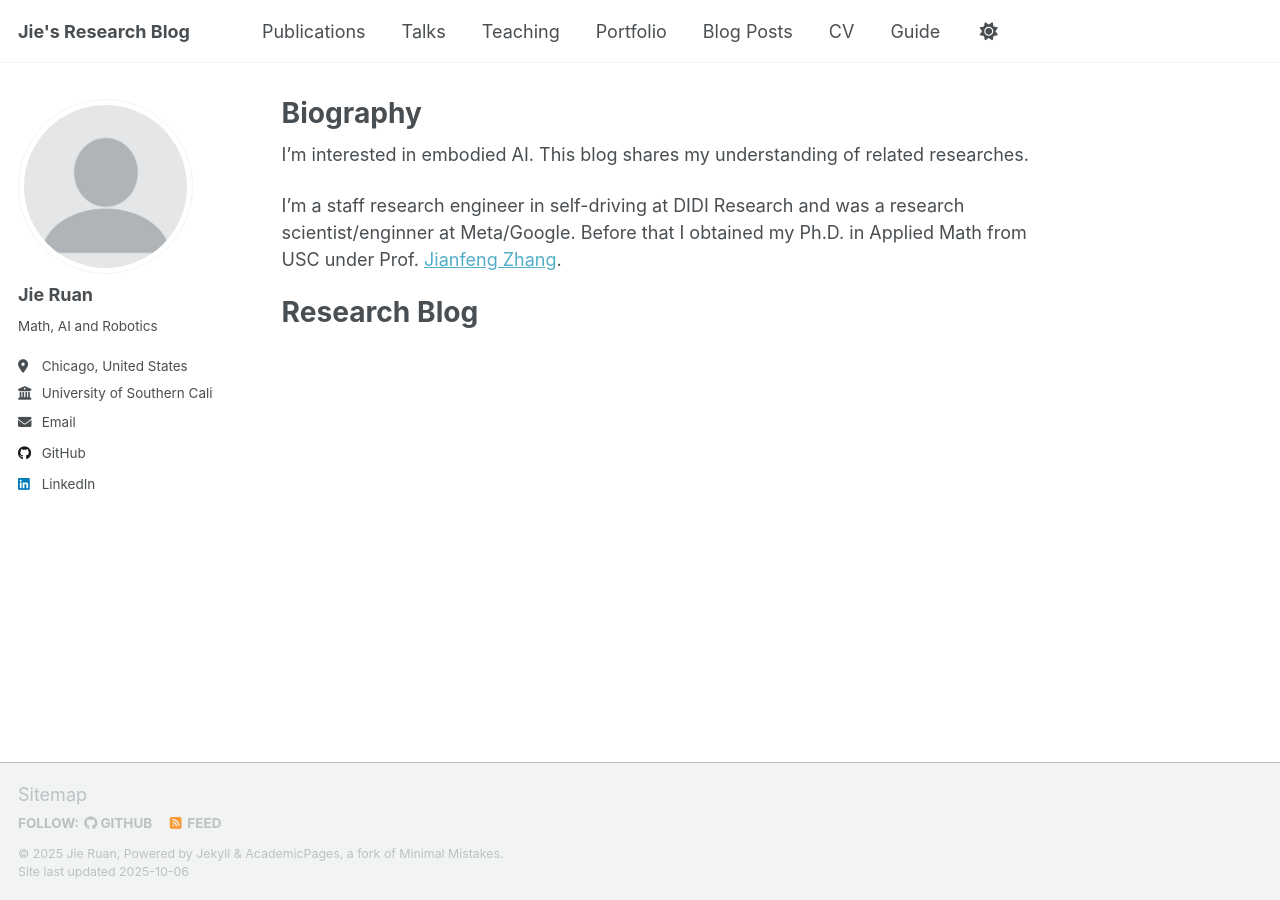
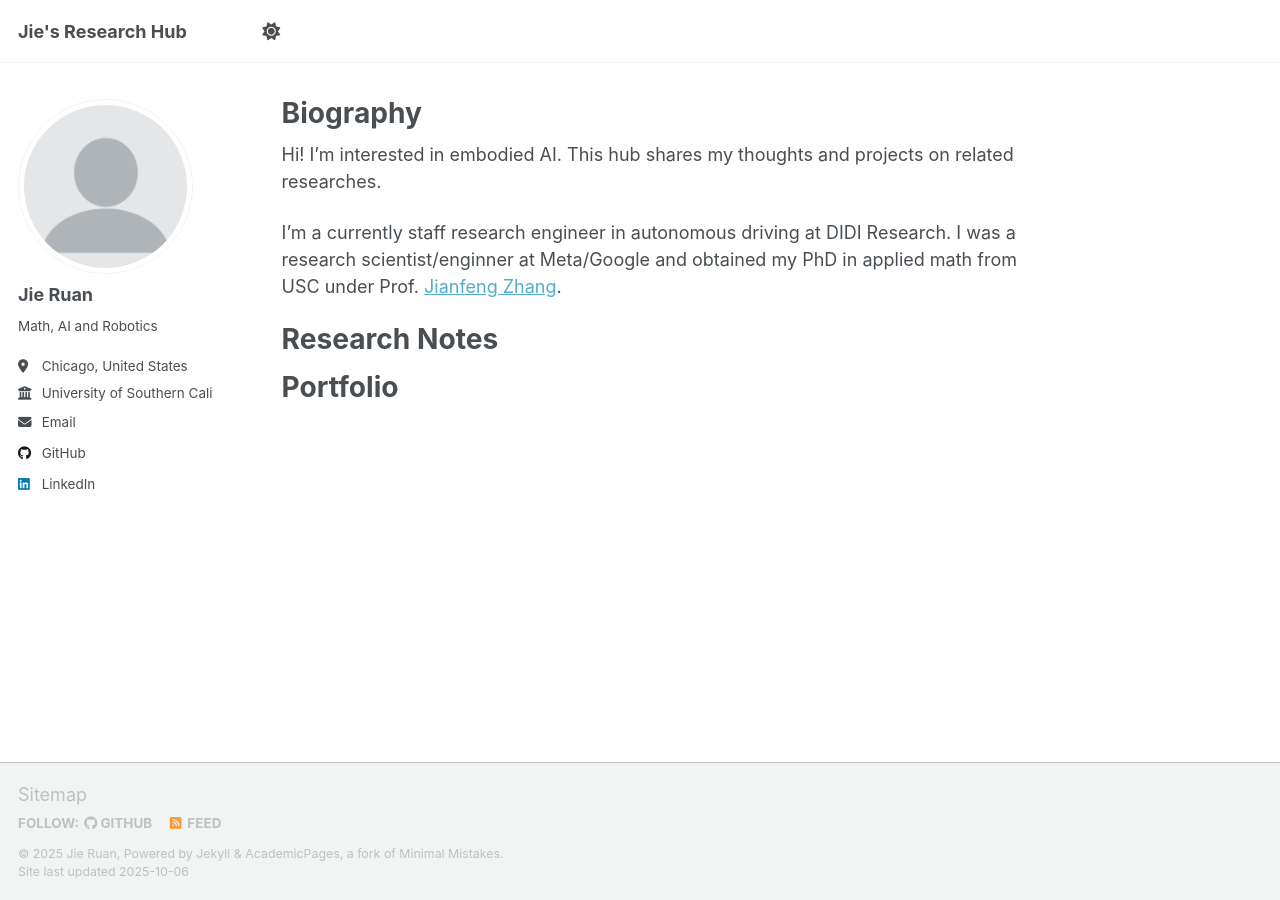
Before and after one commit to jieruan02-cn/jieruan.github.io, a Jekyll site: the page built from _pages/about.md, in a window 1280 px wide. Built offline with Jekyll 4.4.1, drawn with Linux system fonts in a browser that asks for light colours; a script that is not in the unit is left out.

Commit message:
Polish the bio and remove unsetup tab.

```diff
--- a/_config.yml
+++ b/_config.yml
@@ -9,7 +9,7 @@
 # Basic Site Settings
 locale                   : "en-US"
 site_theme               : "default" # Currently available options are "default", "air"
-title                    : "Jie's Research Blog"
+title                    : "Jie's Research Hub"
 title_separator          : "-"
 name                     : &name "Jie Ruan"
 description              : &description "Jie Ruan's Personal Website and Research Blog."   # Update this with a general description of your site, this is the default if not overridden by a page
@@ -31,6 +31,7 @@ author:
   employer         : "University of Southern California"
   uri              : # URL
   email            : "jieruan02@gmail.com"
+  linkedin         : jie-ruan-551182b5 # Username
 
   # Academic websites
   academia         : # URL
@@ -63,7 +64,6 @@ author:
   keybase          : # Username
   instagram        : # Username
   lastfm           : # Username
-  linkedin         : jie-ruan-551182b5 # Username
   mastodon         : # URL
   medium           : # URL
   pinterest        : # Username
--- a/_pages/about.md
+++ b/_pages/about.md
@@ -7,11 +7,14 @@ redirect_from:
   - /about.html
 ---
 
-I'm interested in embodied AI. This blog shares my understanding of related researches.
+Hi! I'm interested in embodied AI. This hub shares my thoughts and projects on related researches.
 
-I'm a staff research engineer in self-driving at DIDI Research and was a research scientist/enginner at Meta/Google. Before that I obtained my Ph.D. in Applied Math from USC under Prof. [Jianfeng Zhang](https://dornsife.usc.edu/jianfeng-zhang/).
+I'm a currently staff research engineer in autonomous driving at DIDI Research. I was a research scientist/enginner at Meta/Google and obtained my PhD in applied math from USC under Prof. [Jianfeng Zhang](https://dornsife.usc.edu/jianfeng-zhang/).
 
-Research Blog
+Research Notes
+======
+
+Portfolio
 ======
 
 <!-- This is the front page of a website that is powered by the [Academic Pages template](https://github.com/academicpages/academicpages.github.io) and hosted on GitHub pages. [GitHub pages](https://pages.github.com) is a free service in which websites are built and hosted from code and data stored in a GitHub repository, automatically updating when a new commit is made to the repository. This template was forked from the [Minimal Mistakes Jekyll Theme](https://mmistakes.github.io/minimal-mistakes/) created by Michael Rose, and then extended to support the kinds of content that academics have: publications, talks, teaching, a portfolio, blog posts, and a dynamically-generated CV. Incidentally, these same features make it a great template for anyone that needs to show off a professional template!
```
Also changed, not shown: _data/navigation.yml (+14 -14 lines), profile.png (added).
